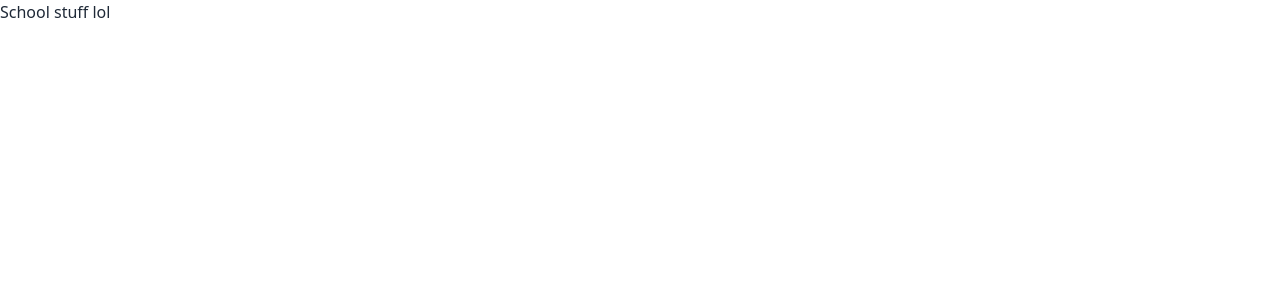
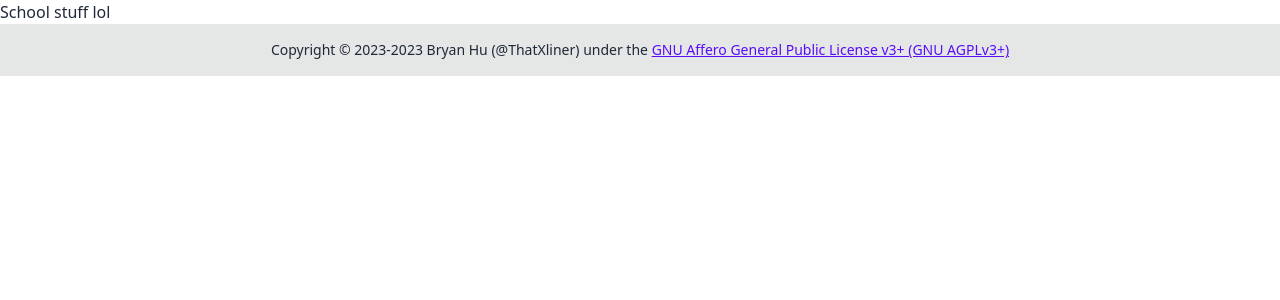
Before and after one commit to ThatXliner/school, a SvelteKit app: page / in a window 1280 px wide. Shown: the top 300 px of the page. Built offline with nearby package versions, Linux system fonts and the light colour scheme.

Commit message:
Added footer with license

```diff
--- a/src/routes/+layout.svelte
+++ b/src/routes/+layout.svelte
@@ -3,3 +3,16 @@
 </script>
 
 <slot />
+<footer class="footer footer-center p-4 bg-base-300 text-base-content">
+	<div>
+		<p>
+			Copyright © 2023-{new Date().getFullYear()} Bryan Hu (<a
+				href="https://github.com/ThatXliner"
+				class="link link-hover">@ThatXliner</a
+			>) under the
+			<a href="https://github.com/ThatXliner/school/blob/main/LICENSE.txt" class="link link-primary"
+				>GNU Affero General Public License v3+ (GNU AGPLv3+)</a
+			>
+		</p>
+	</div>
+</footer>
```
